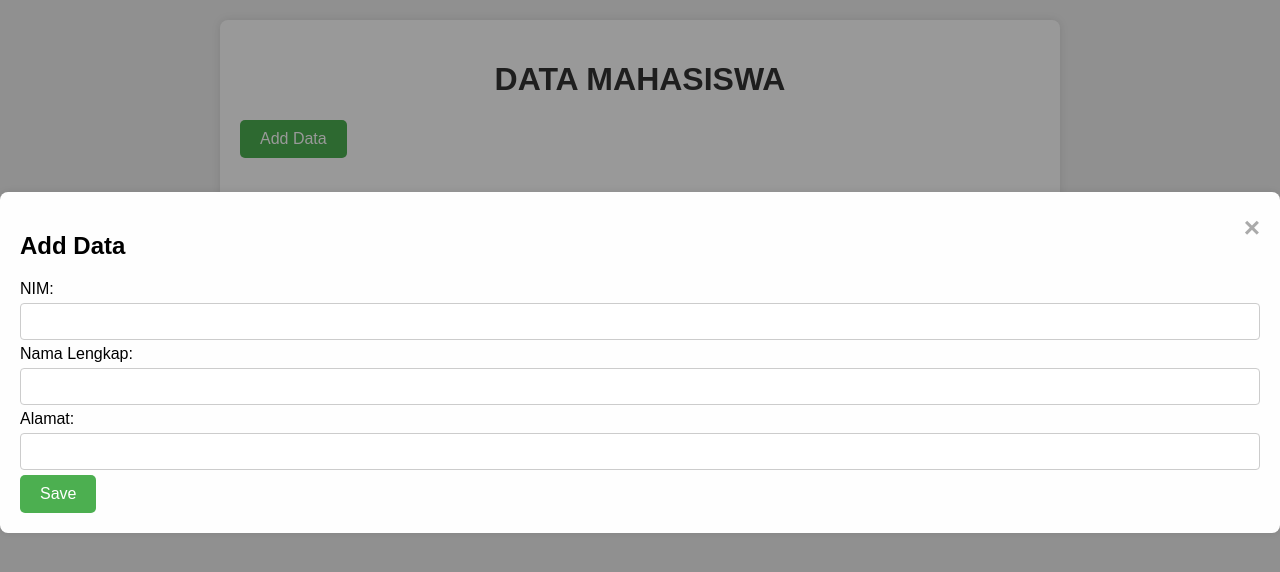
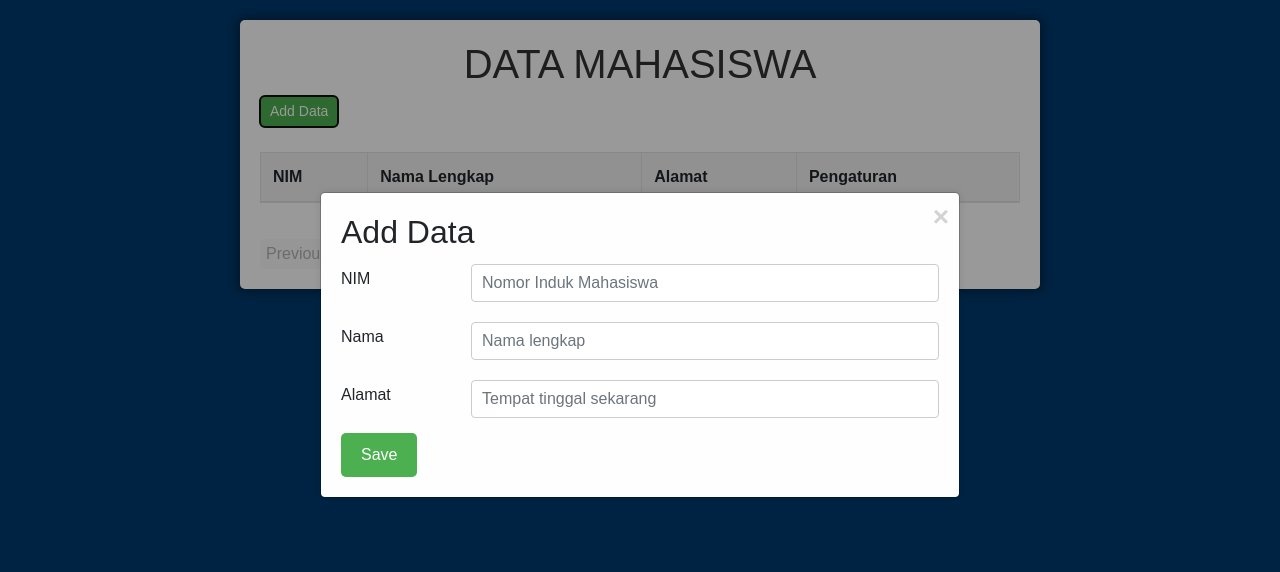
Before and after one commit to Aryabell/uts-pti-lec, a plain HTML site: page index.html in a window 1280 px wide. Both pictures are taken after a click on the button "Add Data". Drawn offline with nearby package versions, Linux system fonts and the light colour scheme.

Commit message:
feat:styles

```diff
--- a/index.html
+++ b/index.html
@@ -1,20 +1,20 @@
 <!DOCTYPE html>
 <html lang="en">
 <head>
-    <meta charset="UTF-8" />
-    <meta name="viewport" content="width=device-width, initial-scale=1.0" />
+  <meta charset="UTF-8">
+  <meta name="viewport" content="width=device-width, initial-scale=1.0">
   <title>DATA MAHASISWA</title>
-    <link rel="stylesheet" href="styles.css" />
-    <link
-      rel="stylesheet"
-      href="https://cdnjs.cloudflare.com/ajax/libs/font-awesome/6.1.0/css/all.min.css"
-    />
+  <link rel="stylesheet" href="https://stackpath.bootstrapcdn.com/bootstrap/4.5.2/css/bootstrap.min.css">
+  <link rel="stylesheet" href="styles.css">
+  <link rel="stylesheet" href="https://cdnjs.cloudflare.com/ajax/libs/font-awesome/6.1.0/css/all.min.css">
 </head>
 <body>
   <div class="container">
-      <h1>DATA MAHASISWA</h1>
+    <div class="row">
+      <div class="col-12">
+        <h1 class="text-center">DATA MAHASISWA</h1>
         <button id="addBtn">Add Data</button>
-      <table id="dataTable">
+        <table id="dataTable" class="table table-bordered">
           <thead>
             <tr>
               <th>NIM</th>
@@ -24,28 +24,36 @@
             </tr>
           </thead>
           <tbody id="tableBody">
-          <!-- Data will be displayed here -->
           </tbody>
         </table>
-    </div>
-    <!-- Add pagination controls -->
         <div id="pagination" class="pagination">
           <button id="prevPageBtn">Previous</button>
           <button id="nextPageBtn">Next</button>
         </div>
+      </div>
+    </div>
+  </div>
 
-    <!-- Modal for adding and editing data -->
   <div id="modal" class="modal">
     <div class="modal-content">
       <span class="close">&times;</span>
       <h2 id="modalTitle">Add Data</h2>
       <form id="dataForm">
-          <label for="nim">NIM:</label>
-          <input type="text" id="nim" name="nim" />
-          <label for="nama">Nama Lengkap:</label>
-          <input type="text" id="nama" name="nama" />
-          <label for="alamat">Alamat:</label>
-          <input type="text" id="alamat" name="alamat" />
+        <div class="form-group">
+          <label for="nim">NIM</label>
+          <input type="text" id="nim" name="nim" placeholder="Nomor Induk Mahasiswa" class="form-control" readonly>
+          <label class="label-text nim-text" for="nim"></label>
+        </div>
+        <div class="form-group">
+          <label for="nama">Nama</label>
+          <input type="text" id="nama" name="nama" placeholder="Nama lengkap" class="form-control">
+          <label class="label-text" for="nama">Nama Lengkap</label>
+        </div>
+        <div class="form-group">
+          <label for="alamat">Alamat</label>
+          <input type="text" id="alamat" name="alamat" placeholder="Tempat tinggal sekarang" class="form-control">
+          <label class="label-text" for="alamat">Alamat</label>
+        </div>
         <button type="submit" id="saveBtn">Save</button>
       </form>
     </div>
@@ -58,6 +66,9 @@
     </div>
   </div>
 
+  <script src="https://code.jquery.com/jquery-3.5.1.slim.min.js"></script>
+  <script src="https://cdn.jsdelivr.net/npm/@popperjs/core@2.5.4/dist/umd/popper.min.js"></script>
+  <script src="https://stackpath.bootstrapcdn.com/bootstrap/4.5.2/js/bootstrap.min.js"></script>
   <script src="scripts.js"></script>
 </body>
 </html>
--- a/scripts.js
+++ b/scripts.js
@@ -11,15 +11,11 @@ let namaInput = document.getElementById("nama");
 let alamatInput = document.getElementById("alamat");
 let editMode = false;
 let editIndex = null;
-let editNIM = null; // tambahkan variabel untuk menyimpan NIM saat mode edit
+let editNIM = null;
 
-// Event listener for input event on NIM input field
 nimInput.addEventListener("input", function (event) {
-  // Get the current value of the input field
   let currentValue = event.target.value;
-  // Use regular expression to test if the value contains only numbers
   let isValid = /^\d*$/.test(currentValue);
-  // If the input value is not a number, remove the invalid characters
   if (!isValid) {
     event.target.value = currentValue.replace(/\D/g, "");
   }
@@ -30,6 +26,7 @@ addBtn.onclick = function () {
   modalTitle.innerText = "Add Data";
   editMode = false;
   dataForm.reset();
+  nimInput.removeAttribute("readonly");
 };
 
 closeBtn.onclick = function () {
@@ -54,6 +51,7 @@ dataForm.onsubmit = function (event) {
       addData(nim, nama, alamat);
       showAlert("Berhasil Menambahkan Data Baru");
       modal.style.display = "none";
+      nimInput.classList.remove("edit-mode");
     } else {
       showAlert("Data tidak lengkap. Tidak dapat menambah data.");
     }
@@ -67,12 +65,8 @@ function addData(nim, nama, alamat) {
     <td>${nama}</td>
     <td>${alamat}</td>
     <td>
-    <button class="editBtn">Edit
-      <i class="fas fa-edit"></i>
-    </button>
-    <button class="deleteBtn">Delete
-      <i class="fas fa-trash"></i>
-    </button>
+      <button class="editBtn">Edit <i class="fas fa-edit"></i></button>
+      <button class="deleteBtn">Delete <i class="fas fa-trash"></i></button>
     </td>
   `;
   newRow.querySelector(".editBtn").addEventListener("click", function () {
@@ -80,10 +74,12 @@ function addData(nim, nama, alamat) {
     modal.style.display = "block";
     modalTitle.innerText = "Edit Data";
     editMode = true;
-    editNIM = nim; // simpan nilai NIM saat mode edit
+    editNIM = nim;
     nimInput.value = nim;
     namaInput.value = nama;
     alamatInput.value = alamat;
+    nimInput.setAttribute("readonly", true);
+    nimInput.classList.add("edit-mode");
   });
   newRow.querySelector(".deleteBtn").addEventListener("click", function () {
     dataTable.deleteRow(newRow.rowIndex);
@@ -93,7 +89,6 @@ function addData(nim, nama, alamat) {
   let totalRows = tableBody.getElementsByTagName("tr").length;
   let newRowsCount = totalRows - (currentPage - 1) * rowsPerPage;
 
-  // Check if the number of new rows exceeds 6, then move to the next page
   if (newRowsCount > 5) {
     displayRows();
     updatePagination();
@@ -104,7 +99,6 @@ function updateData(index, nama, alamat) {
   let row = dataTable.rows[index];
   row.cells[1].innerText = nama;
   row.cells[2].innerText = alamat;
-  // Periksa apakah NIM berbeda, jika berbeda, ubah juga nilai NIM di dalam tabel
   if (nimInput.value !== editNIM) {
     row.cells[0].innerText = nimInput.value;
   }
@@ -112,24 +106,21 @@ function updateData(index, nama, alamat) {
   modal.style.display = "none";
 }
 
-// Define the alert modal and close button
 let alertModal = document.getElementById("alertModal");
 let alertCloseBtn = document.querySelector("#alertModal .close");
 
-// Function to display the alert modal
 function showAlert(message) {
   document.getElementById("alertMessage").innerText = message;
   alertModal.style.display = "block";
 
-  // Set timeout to hide the alert after 3 seconds
   setTimeout(function () {
     alertModal.style.display = "none";
   }, 3000);
 }
+
 let currentPage = 1;
 const rowsPerPage = 5;
 
-// Function to display rows based on current page
 function displayRows() {
   let rows = tableBody.getElementsByTagName("tr");
   let startIndex = (currentPage - 1) * rowsPerPage;
@@ -144,11 +135,8 @@ function displayRows() {
   }
 }
 
-// Function to update pagination controls
 function updatePagination() {
-  let totalPages = Math.ceil(
-    tableBody.getElementsByTagName("tr").length / rowsPerPage
-  );
+  let totalPages = Math.ceil(tableBody.getElementsByTagName("tr").length / rowsPerPage);
   let prevPageBtn = document.getElementById("prevPageBtn");
   let nextPageBtn = document.getElementById("nextPageBtn");
 
@@ -165,7 +153,6 @@ function updatePagination() {
   }
 }
 
-// Event listener for previous page button
 document.getElementById("prevPageBtn").addEventListener("click", function () {
   if (currentPage > 1) {
     currentPage--;
@@ -174,11 +161,8 @@ document.getElementById("prevPageBtn").addEventListener("click", function () {
   }
 });
 
-// Event listener for next page button
 document.getElementById("nextPageBtn").addEventListener("click", function () {
-  let totalPages = Math.ceil(
-    tableBody.getElementsByTagName("tr").length / rowsPerPage
-  );
+  let totalPages = Math.ceil(tableBody.getElementsByTagName("tr").length / rowsPerPage);
   if (currentPage < totalPages) {
     currentPage++;
     displayRows();
@@ -186,6 +170,5 @@ document.getElementById("nextPageBtn").addEventListener("click", function () {
   }
 });
 
-// Call initial display and pagination update
 displayRows();
 updatePagination();
--- a/styles.css
+++ b/styles.css
@@ -1,6 +1,6 @@
 body {
   font-family: Arial, sans-serif;
-    background-color: #f0f0f0;
+  background-color: #003B70;
 }
 
 .container {
@@ -8,8 +8,8 @@ body {
   margin: 20px auto;
   background-color: #fff;
   padding: 20px;
-    border-radius: 8px;
-    box-shadow: 0px 0px 10px 0px rgba(0,0,0,0.1);
+  border-radius: 5px;
+  box-shadow: 0px 0px 10px 5px rgba(0, 0, 0, 0.3);
 }
 
 h1 {
@@ -25,85 +25,31 @@ body {
 
 th, td {
   border: 1px solid #ddd;
-    padding: 10px;
+  padding: 7px;
+  word-break: break-all;
 }
 
 th {
   background-color: #f2f2f2;
 }
 
-  tr:nth-child(even) {
+tr:nth-child {
   background-color: #f9f9f9;
 }
 
 #addBtn {
-    margin-bottom: 20px;
-    background-color: #4CAF50;
+  margin-bottom: 5px;
+  background-color: #4caf50;
   color: white;
   border: none;
-    padding: 10px 20px;
+  padding: 5px 10px;
   text-align: center;
   text-decoration: none;
   display: inline-block;
-    font-size: 16px;
+  font-size: 14px;
   border-radius: 5px;
   cursor: pointer;
-  }
-
-  #addBtn:hover {
-    background-color: #45a049;
-  }
-
-  .body {
-    font-family: Arial, sans-serif;
-    background-color: #f0f0f0;
-  }
-
-  .container {
-    max-width: 800px;
-    margin: 20px auto;
-    background-color: #fff;
-    padding: 20px;
-    border-radius: 8px;
-    box-shadow: 0px 0px 10px 0px rgba(0,0,0,0.1);
-  }
-
-  h1 {
-    text-align: center;
-    color: #333;
-  }
-
-  table {
-    width: 100%;
-    border-collapse: collapse;
-    margin-top: 20px;
-  }
-
-  th, td {
-    border: 1px solid #ddd;
-    padding: 10px;
-  }
-
-  th {
-    background-color: #f2f2f2;
-  }
-
-  tr:nth-child(even) {
-    background-color: #f9f9f9;
-  }
-
-  #addBtn {
-    margin-bottom: 20px;
-    background-color: #4CAF50;
-    color: white;
-    border: none;
-    padding: 10px 20px;
-    text-align: center;
-    text-decoration: none;
-    display: inline-block;
-    font-size: 16px;
-    border-radius: 5px;
-    cursor: pointer;
+  transition: all 0.2s linear;
 }
 
 #addBtn:hover {
@@ -119,15 +65,16 @@ body {
   width: 100%;
   height: 100%;
   overflow: auto;
-    background-color: rgba(0,0,0,0.4);
+  background-color: rgba(0, 0, 0, 0.4);
 }
 
 .modal-content {
   background-color: #fefefe;
+  width: 50%;
   margin: 15% auto;
   padding: 20px;
-    border-radius: 8px;
-    box-shadow: 0px 0px 10px 0px rgba(0,0,0,0.1);
+  border-radius: 5px;
+  box-shadow: 0px 0px 10px 0px rgba(0, 0, 0, 0.1);
 }
 
 .close {
@@ -135,6 +82,10 @@ body {
   float: right;
   font-size: 28px;
   font-weight: bold;
+  position: absolute;
+  top: 10px;
+  right: 10px;
+  transition: all 0.2s;
 }
 
 .close:hover,
@@ -142,10 +93,13 @@ body {
   color: black;
   text-decoration: none;
   cursor: pointer;
+  position: absolute;
+  top: 10px;
+  right: 10px;
 }
 
 #saveBtn {
-    background-color: #4CAF50;
+  background-color: #4caf50;
   color: white;
   border: none;
   padding: 10px 20px;
@@ -155,14 +109,35 @@ body {
   font-size: 16px;
   border-radius: 5px;
   cursor: pointer;
+  transition: all 0.2s linear;
 }
 
 #saveBtn:hover {
   background-color: #45a049;
 }
 
+.form-group {
+  display: flex;
+  align-items: center;
+  margin-bottom: 10px;
+}
+
+label {
+  width: 120px;
+  text-align: left;
+  margin-right: 10px;
+}
+
+.label-text {
+  display: none;
+}
+
+.input-field {
+  flex: 1;
+}
+
 input[type="text"] {
-    width: 100%;
+  width: calc(100% - 130px);
   padding: 10px;
   margin: 5px 0;
   border: 1px solid #ccc;
@@ -171,7 +146,7 @@ body {
 }
 
 input[type="submit"] {
-    background-color: #4CAF50;
+  background-color: #4caf50;
   color: white;
   padding: 10px 20px;
   border: none;
@@ -183,11 +158,24 @@ body {
   background-color: #45a049;
 }
 
+.input-field.edit-mode + .label-text {
+  display: inline-block;
+}
+
+.nim-text {
+  color: #333;
+}
+
+input[type="text"].edit-mode {
+  color: #666;
+  background-color: #e3e3e3;
+}
+
 #alertModal {
   display: none;
   position: fixed;
-    top: 20px; /* Adjust as needed */
-    right: 20px; /* Adjust as needed */
+  top: 20px;
+  right: 20px;
   background-color: #f2f2f2;
   border: 1px solid #ddd;
   border-radius: 5px;
@@ -214,128 +202,54 @@ body {
   font-size: 16px;
 }
 
-  .editBtn, .deleteBtn {
+.editBtn,
+.deleteBtn {
   background-color: #007bff;
   color: white;
   border: none;
   padding: 5px 10px;
-    margin-right: 5px;
+  margin: 0 auto;
+  display: inline-flex;
   cursor: pointer;
   border-radius: 3px;
+  justify-content: center;
+  align-items: center;
 }
 
 .deleteBtn {
   background-color: #dc3545;
 }
 
-/* Hover effect for table rows */
-table#dataTable tbody tr:hover {
-  background-color: #7b7b7b; /* Change to the desired hover color */
+table#dataTable tbody tr {
+  transition: all 0.2s linear;
 }
 
-
-
-
-
-  .close {
-    color: #aaa;
-    float: right;
-    font-size: 28px;
-    font-weight: bold;
+table#dataTable tbody tr:hover {
+  background-color: #dceeff;
 }
 
-  .close:hover,
-  .close:focus {
-    color: black;
-    text-decoration: none;
+#pagination #prevPageBtn,
+#nextPageBtn {
+  border: none;
+  margin-top: 20px;
+  justify-content: center;
+  align-items: center;
+  height: 30px;
+  max-width: 100px;
+  outline: none;
+  border-radius: 3px;
+  transition: all 0.2s linear;
   cursor: pointer;
 }
 
-  #saveBtn {
-    background-color: #4CAF50;
-    color: white;
-    border: none;
-    padding: 10px 20px;
-    text-align: center;
-    text-decoration: none;
-    display: inline-block;
-    font-size: 16px;
-    border-radius: 5px;
-    cursor: pointer;
+#pagination #prevPageBtn {
+  margin-right: 2px;
 }
 
-  #saveBtn:hover {
-    background-color: #45a049;
+#pagination #nextPageBtn {
+  margin-left: 2px;
 }
 
-  input[type="text"] {
-    width: 100%;
-    padding: 10px;
-    margin: 5px 0;
-    border: 1px solid #ccc;
-    border-radius: 4px;
-    box-sizing: border-box;
+#pagination #nextPageBtn:hover {
+  background-color: #aaa;
 }
-
-  input[type="submit"] {
-    background-color: #4CAF50;
-    color: white;
-    padding: 10px 20px;
-    border: none;
-    border-radius: 4px;
-    cursor: pointer;
-  }
-
-  input[type="submit"]:hover {
-    background-color: #45a049;
-  }
-
-  #alertModal {
-    display: none;
-    position: fixed;
-    top: 20px; /* Adjust as needed */
-    right: 20px; /* Adjust as needed */
-    background-color: #f2f2f2;
-    border: 1px solid #ddd;
-    border-radius: 5px;
-    padding: 20px;
-    z-index: 9999;
-    box-shadow: 0px 0px 10px rgba(0, 0, 0, 0.1);
-  }
-
-  #alertModal .closes {
-    color: #aaa;
-    float: right;
-    font-size: 20px;
-    font-weight: bold;
-  }
-
-  #alertModal .closes:hover,
-  #alertModal .closes:focus {
-    color: black;
-    text-decoration: none;
-    cursor: pointer;
-  }
-
-  #alertMessage {
-    font-size: 16px;
-  }
-
-  .editBtn, .deleteBtn {
-    background-color: #007bff;
-    color: white;
-    border: none;
-    padding: 5px 10px;
-    margin-right: 5px;
-    cursor: pointer;
-    border-radius: 3px;
-}
-
-.deleteBtn {
-    background-color: #dc3545;
-}
-
-/* Hover effect for table rows */
-table#dataTable tbody tr:hover {
-  background-color: #7b7b7b; /* Change to the desired hover color */
-}
```
Lines whose indentation alone changed are shown as unchanged.
